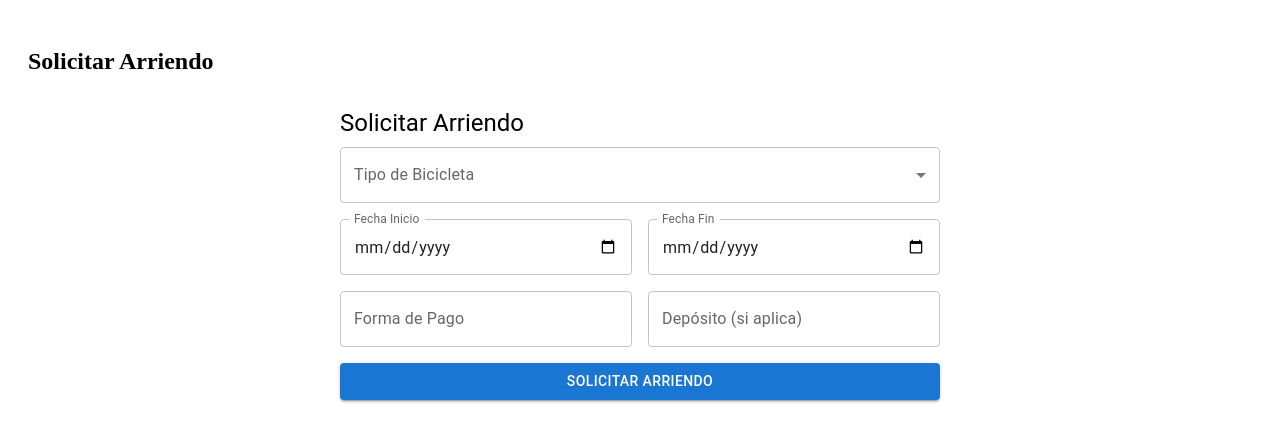
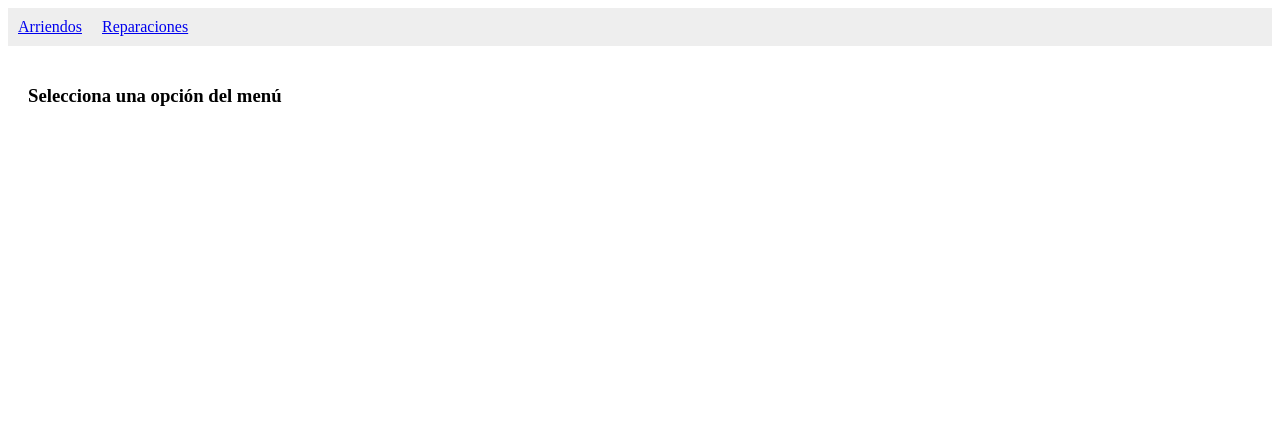
Before and after one commit to carlitroxxx/MasterBikes, a React (Create React App) app in the folder frontend/: page / in a window 1280 px wide. Shown: the top 442 px of the page. Built offline with nearby package versions, Linux system fonts and the light colour scheme.

Commit message:
Conexion Temporal (Arriendo - Reparacion)

```diff
--- a/frontend/package.json
+++ b/frontend/package.json
@@ -9,6 +9,7 @@
     "axios": "^1.6.8",
     "react": "^18.2.0",
     "react-dom": "^18.2.0",
+    "react-router-dom": "^7.6.2",
     "react-scripts": "5.0.1"
   },
   "scripts": {
--- a/frontend/src/App.js
+++ b/frontend/src/App.js
@@ -1,11 +1,24 @@
 
 import React from 'react';
+import { BrowserRouter as Router, Routes, Route, Link } from 'react-router-dom';
 import ArriendosPage from './pages/ArriendosPage';
+import ReparacionesPage from './pages/ReparacionesPage';
 
 function App() {
-  return <ArriendosPage />;
+    return (
+        <Router>
+            <nav style={{ display: 'flex', gap: '20px', padding: '10px', background: '#eee' }}>
+                <Link to="/arriendos">Arriendos</Link>
+                <Link to="/reparaciones">Reparaciones</Link>
+            </nav>
+
+            <Routes>
+                <Route path="/arriendos" element={<ArriendosPage />} />
+                <Route path="/reparaciones" element={<ReparacionesPage />} />
+                <Route path="*" element={<div style={{ padding: 20 }}><h3>Selecciona una opción del menú</h3></div>} />
+            </Routes>
+        </Router>
+    );
 }
 
 export default App;
-
-// REPARACION
--- a/package.json
+++ b/package.json
@@ -3,6 +3,7 @@
     "@emotion/react": "^11.14.0",
     "@emotion/styled": "^11.14.0",
     "@mui/material": "^7.1.1",
-    "axios": "^1.9.0"
+    "axios": "^1.9.0",
+    "react-router-dom": "^7.6.2"
   }
 }
```
Also changed, not shown: 2 other files (tests, documents, lock files or other folders).
